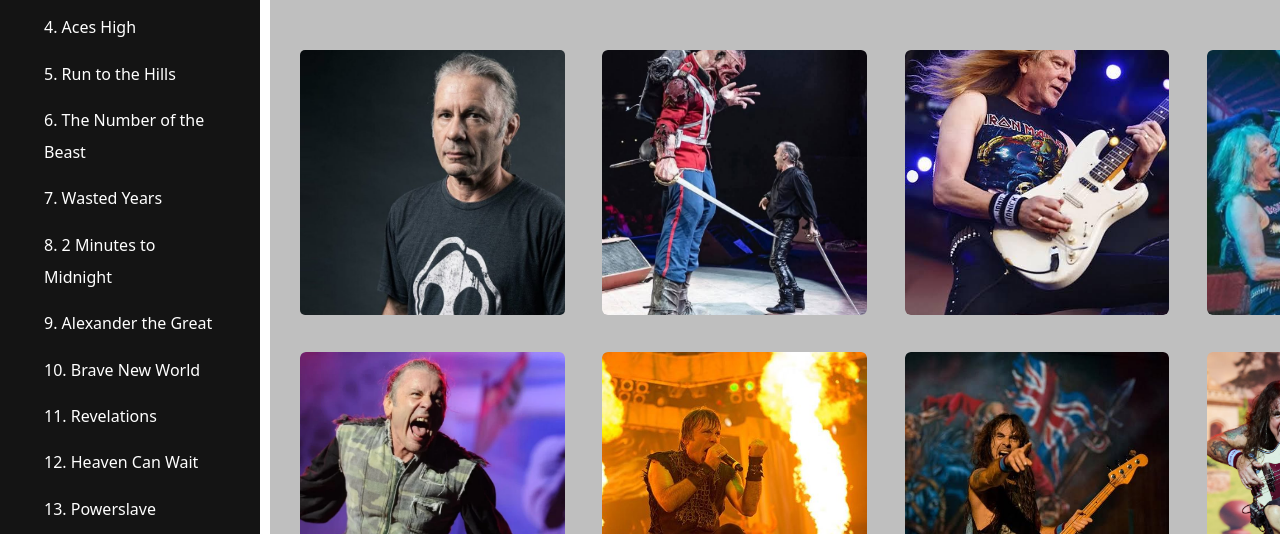
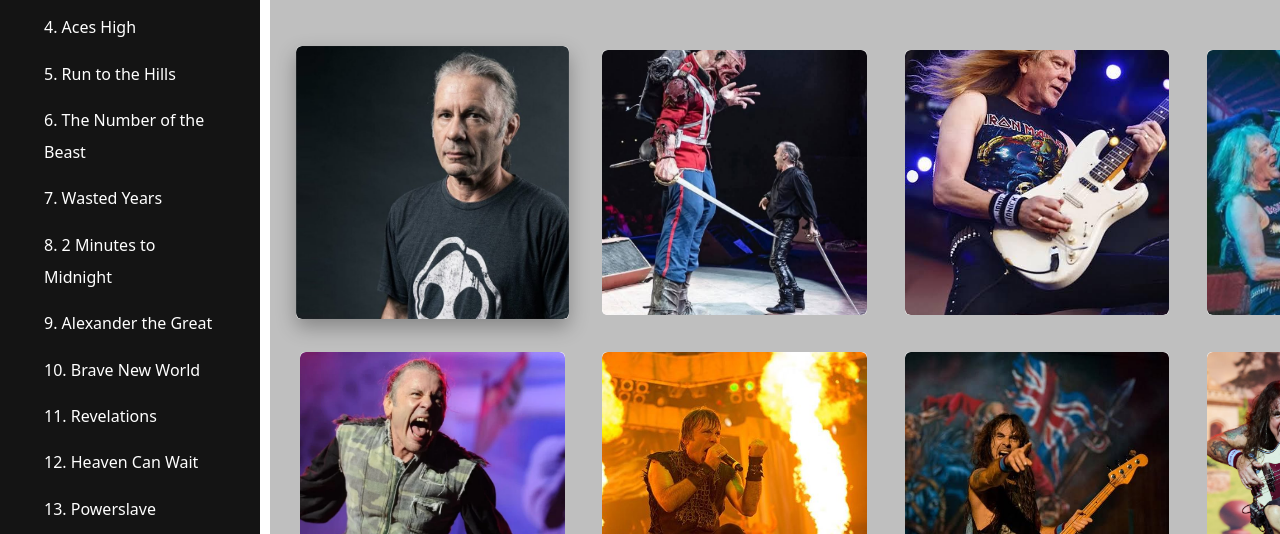
Before and after one commit to daancabo97/Diplomado, a plain HTML site: page galeria.html in a window 1280 px wide. In both pictures the pointer is over the element 432 px from the left and 448 px from the top of the page. Shown: the part 266-800 px from the top of the page. Drawn offline with nearby package versions, Linux system fonts and the light colour scheme.

Commit message:
PrimerProyecto

```diff
--- a/styles.css
+++ b/styles.css
@@ -62,7 +62,16 @@ main {
         overflow: hidden;
         border-radius: 5px;
         margin: auto;
+        background-color: white;
+        transition: transform 0.3s ease, box-shadow 0.3s ease;
       }
+
+
+    .galeria-item:hover {
+      transform: scale(1.03);
+      box-shadow: 0 8px 20px rgba(0, 0, 0, 0.3);
+      z-index: 1;
+    }
 
     .galeria-item img {
       width: 100%;
@@ -71,32 +80,27 @@ main {
       display: block;
     }
 
-
-    .galeria-item img:hover {
-      transform: scale(1.03);
-    }
-
     .card {
       transition: transform 0.3s ease, box-shadow 0.3s ease;
     }
 
     .card:hover{
+      z-index: 1;
       transform:  scale(1.03);
       box-shadow: 0 8px 20px rgba(0, 0, 0, 0.3);
-      z-index: 1;
     }
 
     .card-img-top {
       width: 100%;
+      object-fit: cover;
       aspect-ratio: 1 / 1;
-      object-fit: cover;
       border-top-left-radius: 0.5rem;
       border-top-right-radius: 0.5rem;
     }
 
     .card-body {
+      padding: 1rem;
       background-color: white;
-      padding: 1rem;
       border-bottom-left-radius: 10px;
       border-bottom-right-radius: 10px;
     }
```
